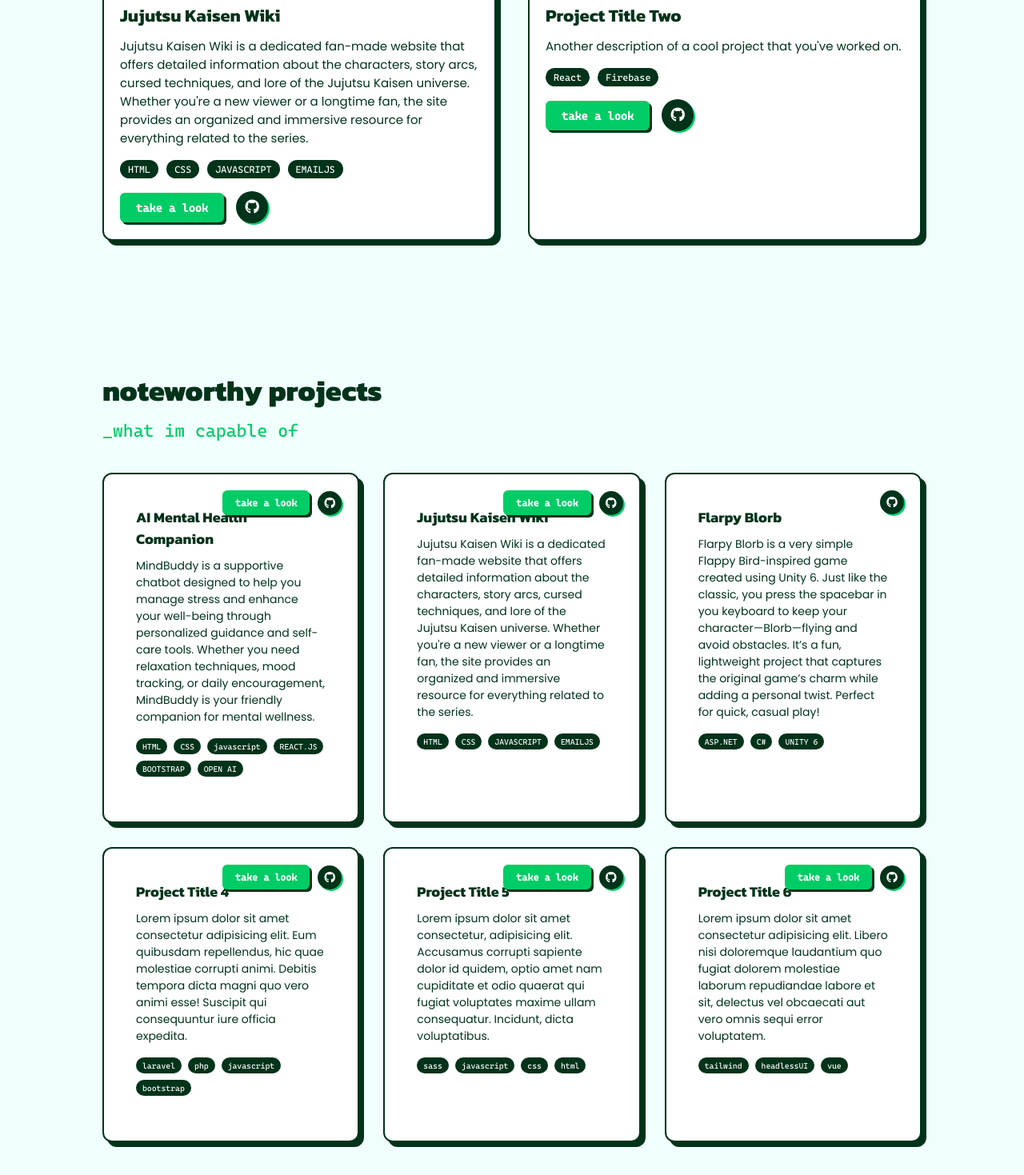
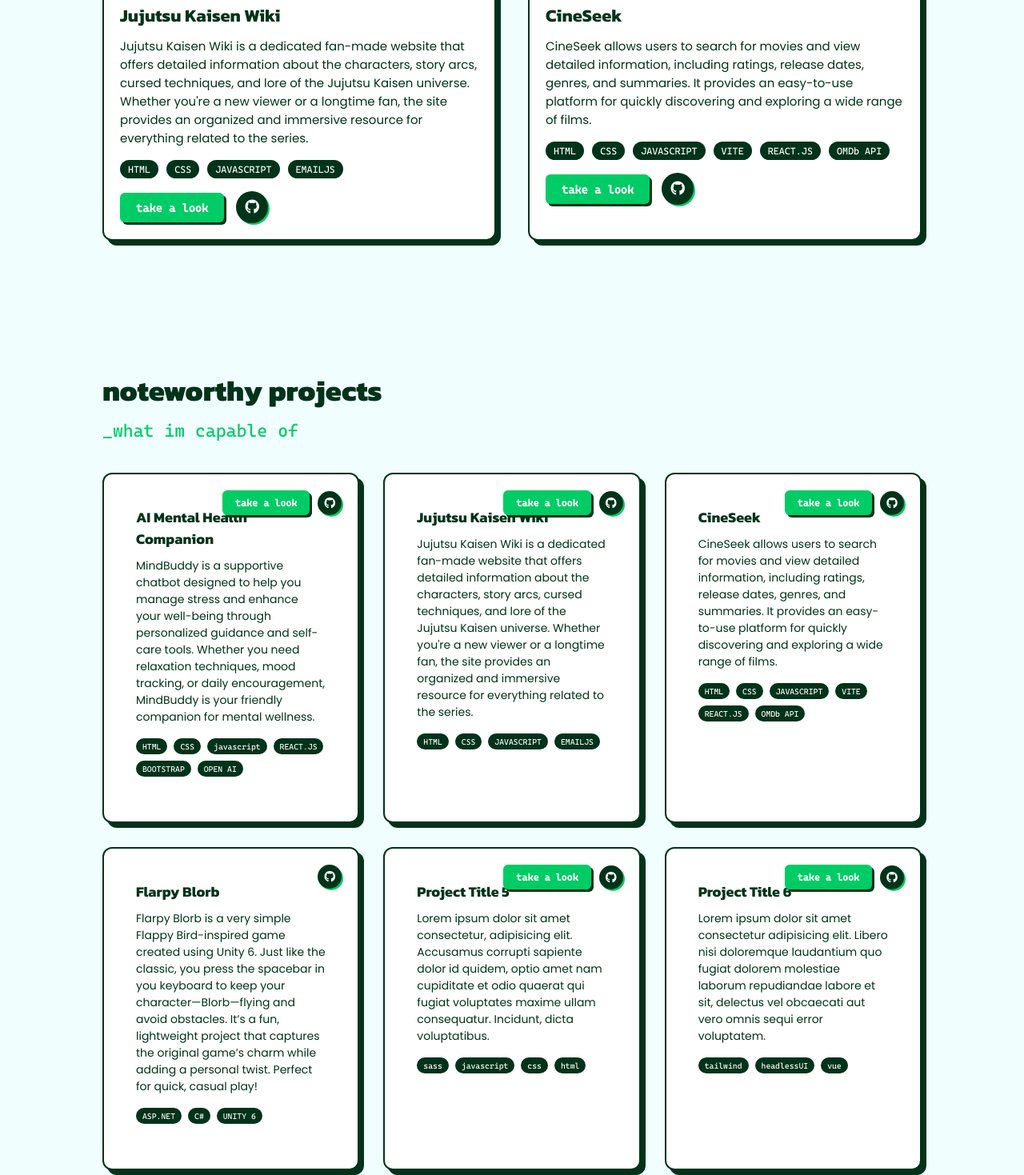
Before and after one commit to christian0026/my_portfolio, a plain HTML site: page index.html in a window 1280 px wide. Shown: the part 1419-2888 px from the top of the page at 80% size. Drawn offline with nearby package versions, Linux system fonts and the light colour scheme.

Commit message:
Initial Commit

```diff
--- a/index.html
+++ b/index.html
@@ -111,9 +111,11 @@
             <div class="project-card" data-aos="zoom-in" data-aos-delay="200">
                 <div class="project-image-slider">
                     <div class="slider-images">
-                        <img src="assets/project2.png" alt="Project 2 - Image 1">
-                        <img src="assets/project2-2.png" alt="Project 2 - Image 2">
-                        <img src="assets/project2-3.png" alt="Project 2 - Image 3">
+                        <img src="assets/cineseek1.png" alt="Project 2 - Image 1">
+                        <img src="assets/cineseek2.png" alt="Project 2 - Image 2">
+                        <img src="assets/cineseek3.png" alt="Project 2 - Image 3">
+                        <img src="assets/cineseek4.png" alt="Project 2 - Image 4">
+                        <img src="assets/cineseek5.png" alt="Project 2 - Image 5">
                     </div>
                     <div class="slider-arrows">
                         <div class="slider-arrow prev">&#10094;</div>
@@ -122,15 +124,19 @@
                     <div class="slider-dots"></div>
                 </div>
                 <div class="project-content">
-                    <h3 class="project-title">Project Title Two</h3>
-                    <p class="project-description">Another description of a cool project that you've worked on.</p>
+                    <h3 class="project-title">CineSeek</h3>
+                    <p class="project-description">CineSeek allows users to search for movies and view detailed information, including ratings, release dates, genres, and summaries. It provides an easy-to-use platform for quickly discovering and exploring a wide range of films.</p>
                     <div class="project-tags">
-                        <span>React</span>
-                        <span>Firebase</span>
+                        <span>HTML</span>
+                        <span>CSS</span>
+                        <span>JAVASCRIPT</span>
+                        <span>VITE</span>
+                        <span>REACT.JS</span>
+                        <span>OMDb API</span>
                     </div>
                     <div class="project-links">
-                        <button class="project-btn">take a look</button>
-                        <a href="#" class="github-btn" target="_blank"><i class="fab fa-github"></i></a>
+                        <button class="project-btn"><a href="https://cine-seek-xi.vercel.app/" target="_blank" style="color: #fff;">take a look</a></button>
+                        <a href="https://github.com/christian0026/cine-seek" class="github-btn" target="_blank"><i class="fab fa-github"></i></a>
                     </div>
                 </div>
             </div>
@@ -182,6 +188,28 @@
             </div>
 
             <!-- Project Card 3 -->
+            <div class="project-card"   data-aos="zoom-in" data-aos-delay="200">
+                <div class="project-content">
+                    <div class="project-links">
+                        <button class="project-btn"><a href="https://cine-seek-xi.vercel.app/" target="_blank" style="color: #fff;">take a look</a></button>
+                        <a href="https://github.com/christian0026/cine-seek" class="github-btn" target="_blank"><i class="fab fa-github"></i></a>
+                    </div>
+                    <h3 class="project-title">CineSeek</h3>
+                    <p class="project-description">CineSeek allows users to search for movies and view detailed information, including ratings, release dates, genres, and summaries. It provides an easy-to-use platform for quickly discovering and exploring a wide range of films.</p>
+                    <div class="project-tags">
+                        <span>HTML</span>
+                        <span>CSS</span>
+                        <span>JAVASCRIPT</span>
+                        <span>VITE</span>
+                        <span>REACT.JS</span>
+                        <span>OMDb API</span>
+                    </div>
+                </div>
+            </div>
+
+
+
+            <!-- Project Card 4 -->
             <div class="project-card" data-aos="zoom-in" data-aos-delay="200">
                 <div class="project-content">
                     <div class="project-links">
@@ -198,24 +226,6 @@
             </div>
 
 
-
-            <!-- Project Card 4 -->
-            <div class="project-card"   data-aos="zoom-in" data-aos-delay="200">
-                <div class="project-content">
-                    <div class="project-links">
-                        <button class="project-btn">take a look</button>
-                        <a href="#" class="github-btn" target="_blank"><i class="fab fa-github"></i></a>
-                    </div>
-                    <h3 class="project-title">Project Title 4</h3>
-                    <p class="project-description">Lorem ipsum dolor sit amet consectetur adipisicing elit. Eum quibusdam repellendus, hic quae molestiae corrupti animi. Debitis tempora dicta magni quo vero animi esse! Suscipit qui consequuntur iure officia expedita.</p>
-                    <div class="project-tags">
-                        <span>laravel</span>
-                        <span>php</span>
-                        <span>javascript</span>
-                        <span>bootstrap</span>
-                    </div>
-                </div>
-            </div>
 
             <!-- Project Card 5 -->
             <div class="project-card" data-aos="zoom-in" data-aos-delay="200">
```
Also changed, not shown: assets/cineseek1.png (added), assets/cineseek3.png (added), assets/cineseek4.png (added), assets/cineseek5.png (added), 1 other file.
